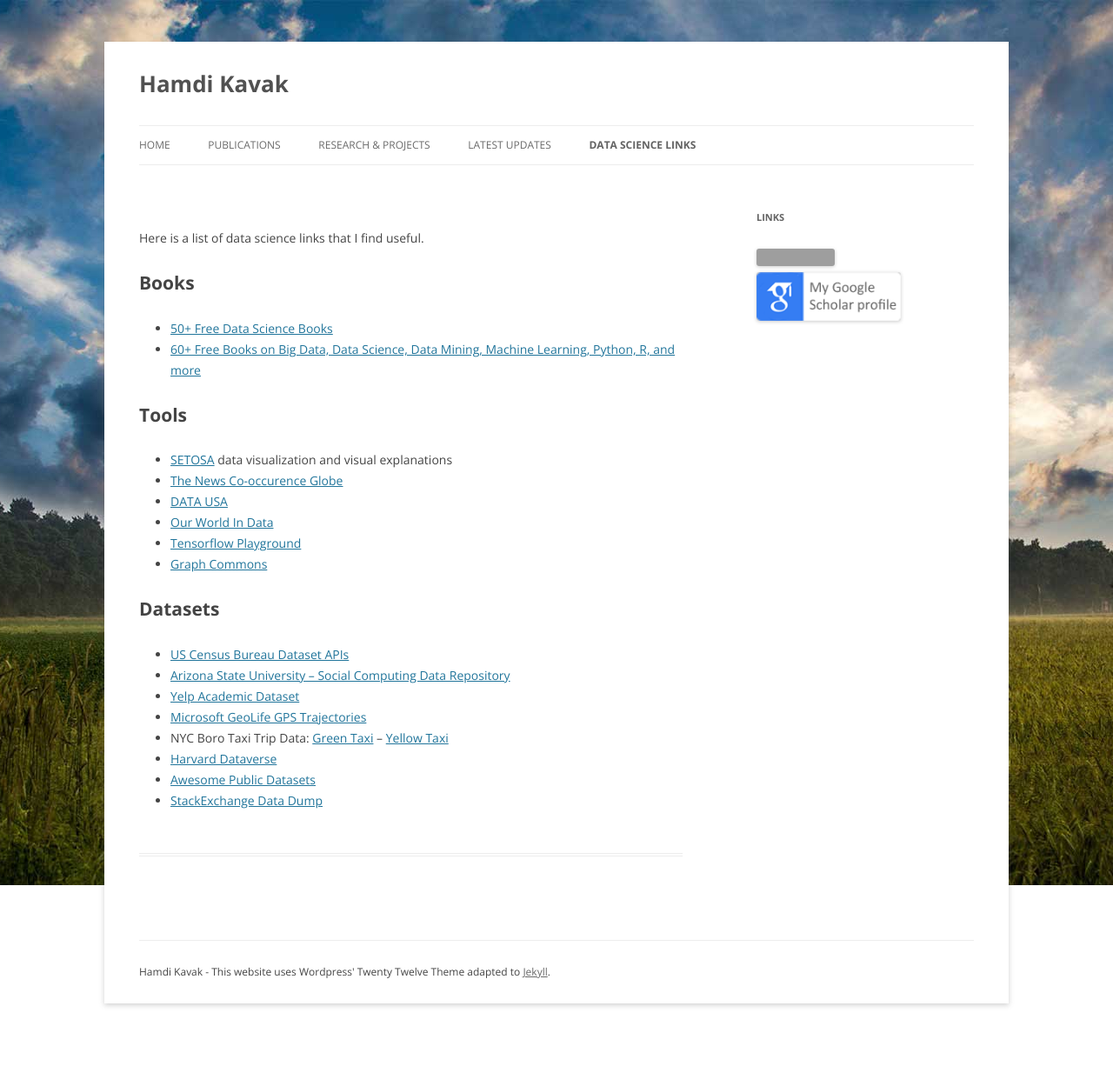
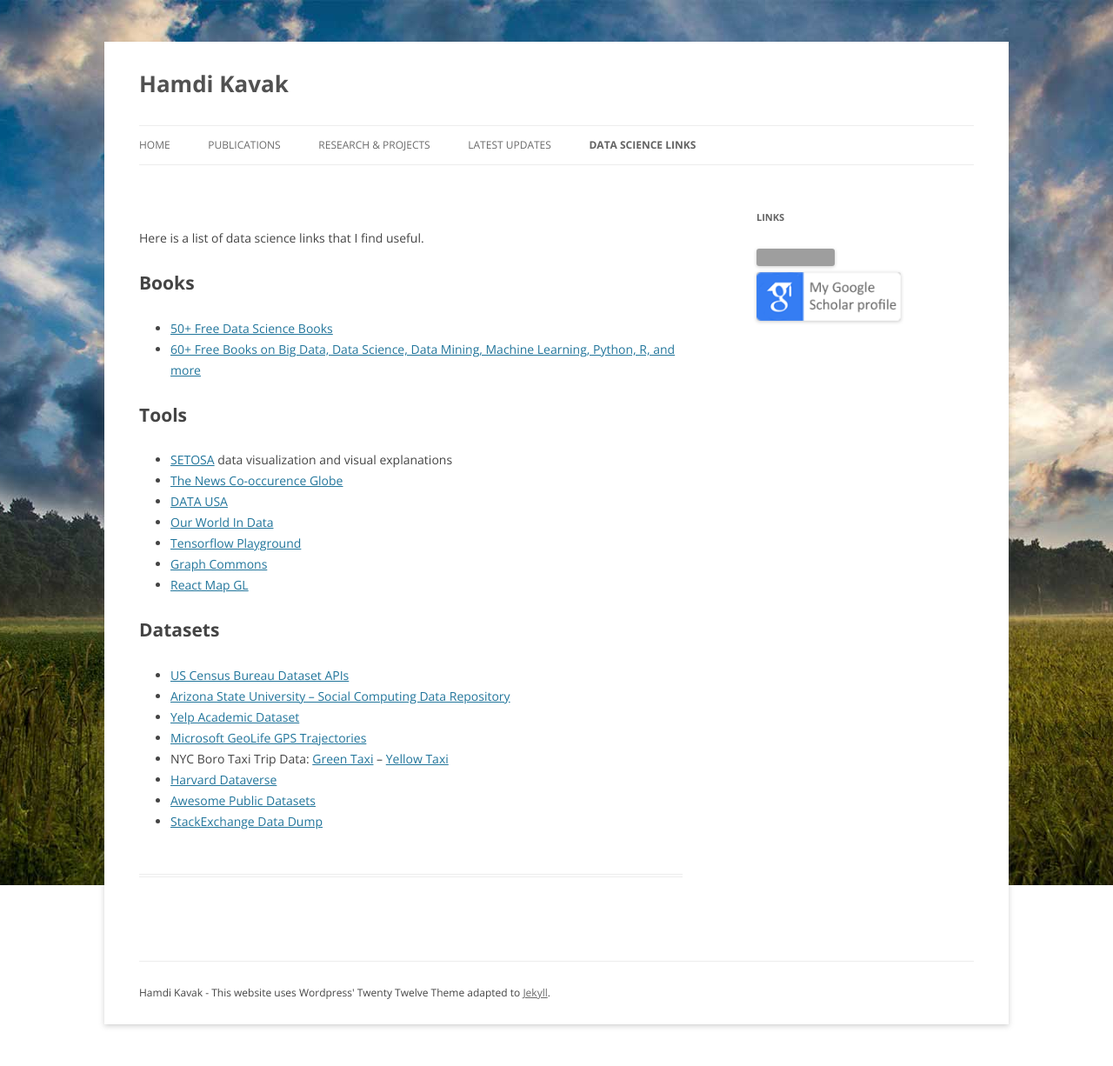
Before and after one commit to hamdikavak/hamdikavak.github.io, a Jekyll site: the page built from datasets/index.html, in a window 1280 px wide. Shown: the whole page at 87% size. Built offline with Jekyll 4.4.1, drawn with Linux system fonts in a browser that asks for light colours; nearby versions of some CDN libraries; library files that are not in the unit come from our copies; before the commit the page ends 1202 px from its top, so only the background shows below that; grey boxes are pictures that could not be loaded.

Commit message:
Update index.html

```diff
--- a/datasets/index.html
+++ b/datasets/index.html
@@ -20,7 +20,7 @@ current_page_datasets: current_page_item
 	<li><a href="http://ourworldindata.org/">Our World In Data</a></li>
 	<li><a href="http://playground.tensorflow.org/">Tensorflow Playground</a></li>
 	<li><a href="https://graphcommons.com/">Graph Commons</a></li>
-
+	<li><a href="https://github.com/uber/react-map-gl/">React Map GL</a></li>
 
 </ul>
 <h1>Datasets</h1>
```
